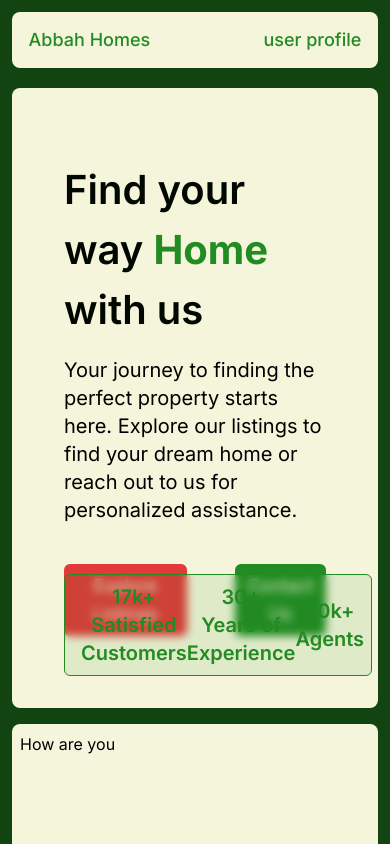
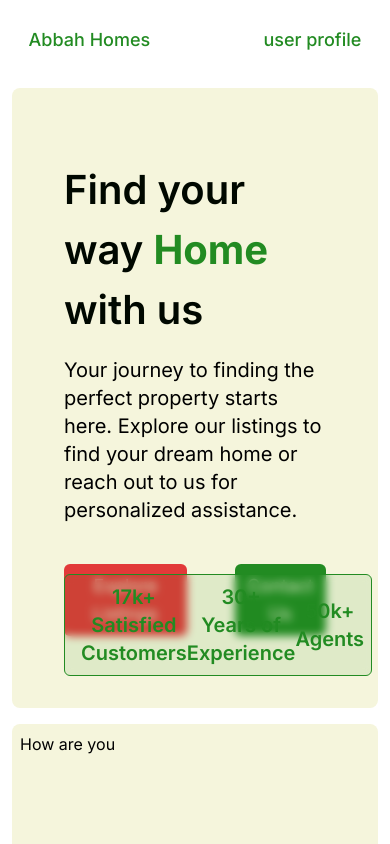
Before and after one commit to henry1234-net/Abbah-real-estate, a Next.js app in the folder my-app/: page /home in a window 390 px wide. Shown: the top 844 px of the page. Built offline with nearby package versions, Linux system fonts and the light colour scheme.

Commit message:
updated home/page.tsx

```diff
--- a/my-app/src/app/(auth)/home/page.tsx
+++ b/my-app/src/app/(auth)/home/page.tsx
@@ -8,7 +8,7 @@ export default function LoginPage() {
     <div className='relative p-3 max-w-screen'>
         <Navigation />
         <div className='bg-[#f5f5dc] mt-5 mb-[2vw] p-3 rounded-lg flex md:flex-row flex-col'>
-          <div className="md:w-1/2 w-full block my-5 text-left p-10 relative">
+          <div className="md:w-1/2 w-full block mx-auto my-5 text-left p-10 relative">
             <h2 className='text-abbah-black-100 text-[40px] font-semibold'>Find your way <span className='text-abbah-main-green font-bold'>Home</span> with us</h2>
             <p className='text-xl mt-4'>Your journey to finding the perfect property starts here. Explore our listings to find your dream home or reach out to us for personalized assistance.</p>
 
@@ -17,7 +17,7 @@ export default function LoginPage() {
               <button className='bg-abbah-main-green p-2 rounded-md ml-6 hover:scale-[1.02]'>Contact Us</button>
             </div>
 
-            <div className="flex flex-row justify-between text-center mt-[30px] text-abbah-main-green text-xl font-semibold bg-abbah-main-green/10 backdrop-blur-sm border border-abbah-main-green absolute bottom-0 py-2 px-4 rounded-md w-[90%]">
+            <div className="flex flex-row items-center justify-between text-center mt-[30px] text-abbah-main-green text-xl font-semibold bg-abbah-main-green/10 backdrop-blur-sm border border-abbah-main-green absolute bottom-0 py-2 px-4 rounded-md w-[90%]">
               <div className="flex flex-col">
                 <p>17k+</p>
                 <p>Satisfied Customers</p>
--- a/my-app/src/app/(auth)/layout.tsx
+++ b/my-app/src/app/(auth)/layout.tsx
@@ -4,6 +4,6 @@ export default function AuthLayout({
 }: Readonly<{
   children: React.ReactNode;
 }>) {
-  return <section className={`antialiased w-full min-h-[100vh] bg-abbah-dark-green`}>{children}</section>;
+  return <section className={`antialiased w-full min-h-[100vh] bg-white`}>{children}</section>;
 }
 // categories, price, property type, bedrooms, condition, furnishing, bathrooms, facilities, property size
--- a/my-app/src/components/navbar.tsx
+++ b/my-app/src/components/navbar.tsx
@@ -3,7 +3,7 @@ import React from 'react'
 export default function Navigation(){
   return (
     <div>
-      <nav className='flex flex-row justify-around items-center w-full h-14 bg-abbah-milk text-lg text-abbah-main-green font-medium rounded-lg'>
+      <nav className='flex flex-row justify-around items-center w-full h-14 bg-white/30 backdrop-blur-sm text-lg text-abbah-main-green font-medium rounded-lg'>
         <div className='mr-10 hover:cursor-pointer'>Abbah Homes</div>
         <ul className='md:flex flex-row justify-around w-[40%] hidden'>
           <li className='group'><a href="#" className=''>Home</a></li>
```
